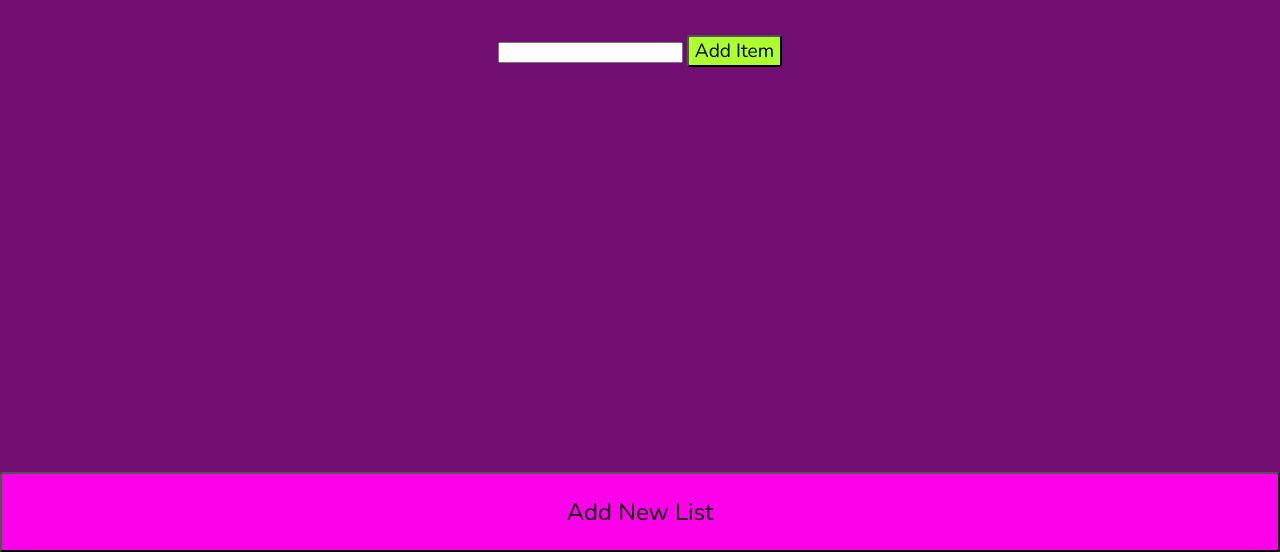
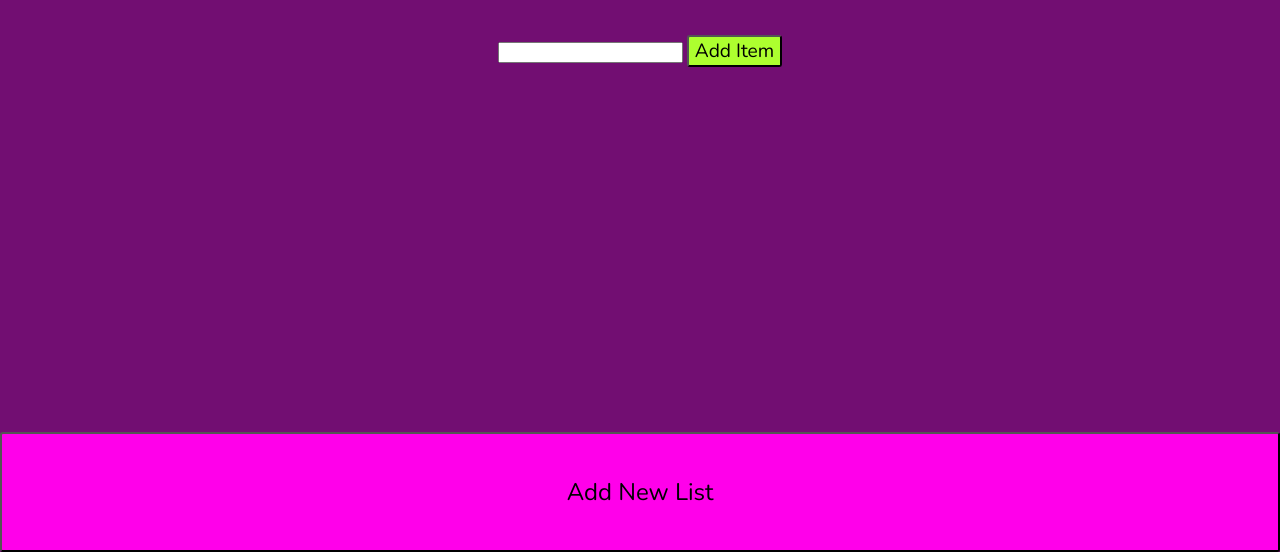
Before and after one commit to WhiteRabbitts/aliciaslists, a plain HTML site: page index.html in a window 1280 px wide. Shown: the part 248-800 px from the top of the page. Drawn offline with nearby package versions, Linux system fonts and the light colour scheme.

Commit message:
height again

```diff
--- a/style.css
+++ b/style.css
@@ -100,6 +100,6 @@ label {
     bottom: 0;
     width: 100%;
     margin-bottom: 0;
-    height: 10%;
+    height: 15%;
 
 }
```
